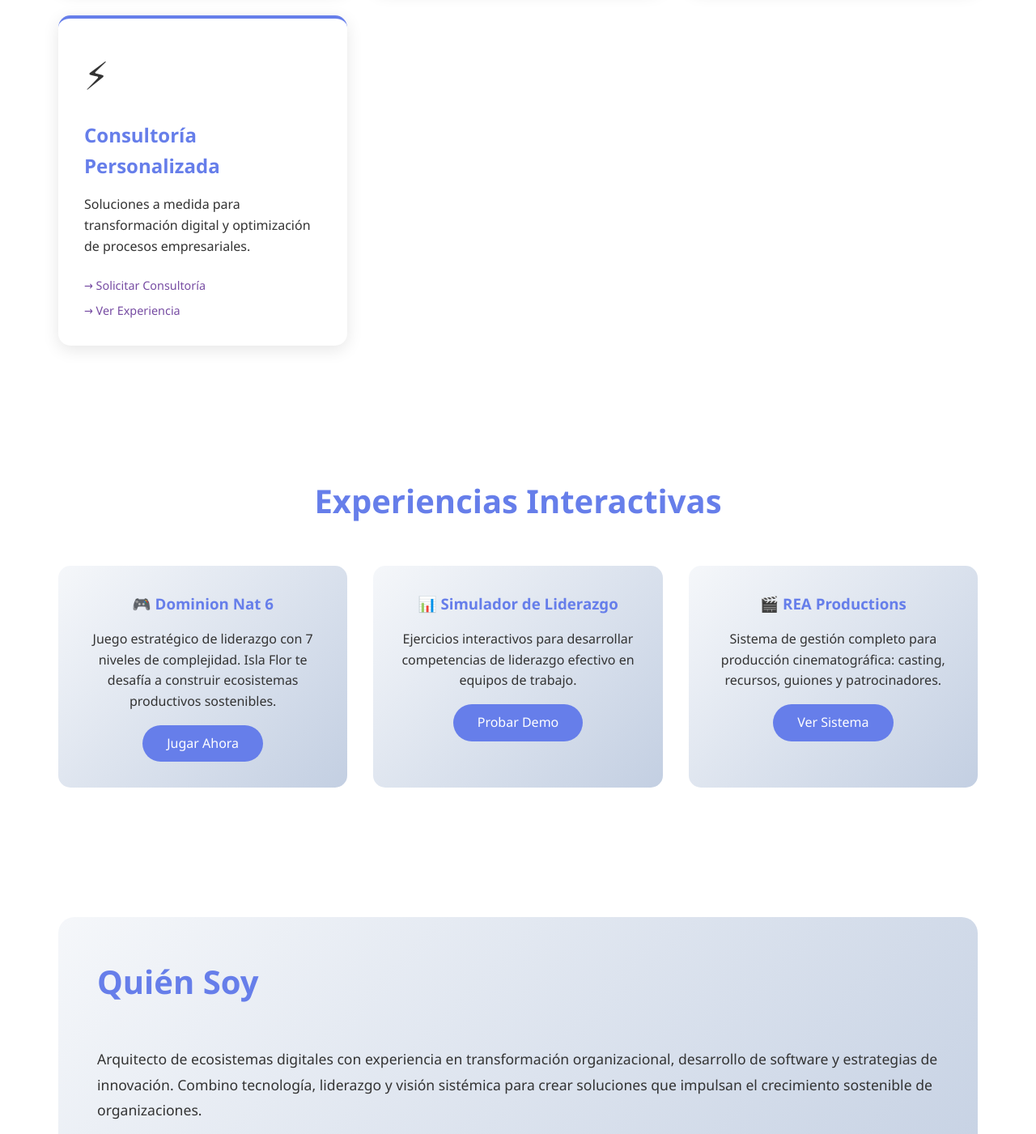
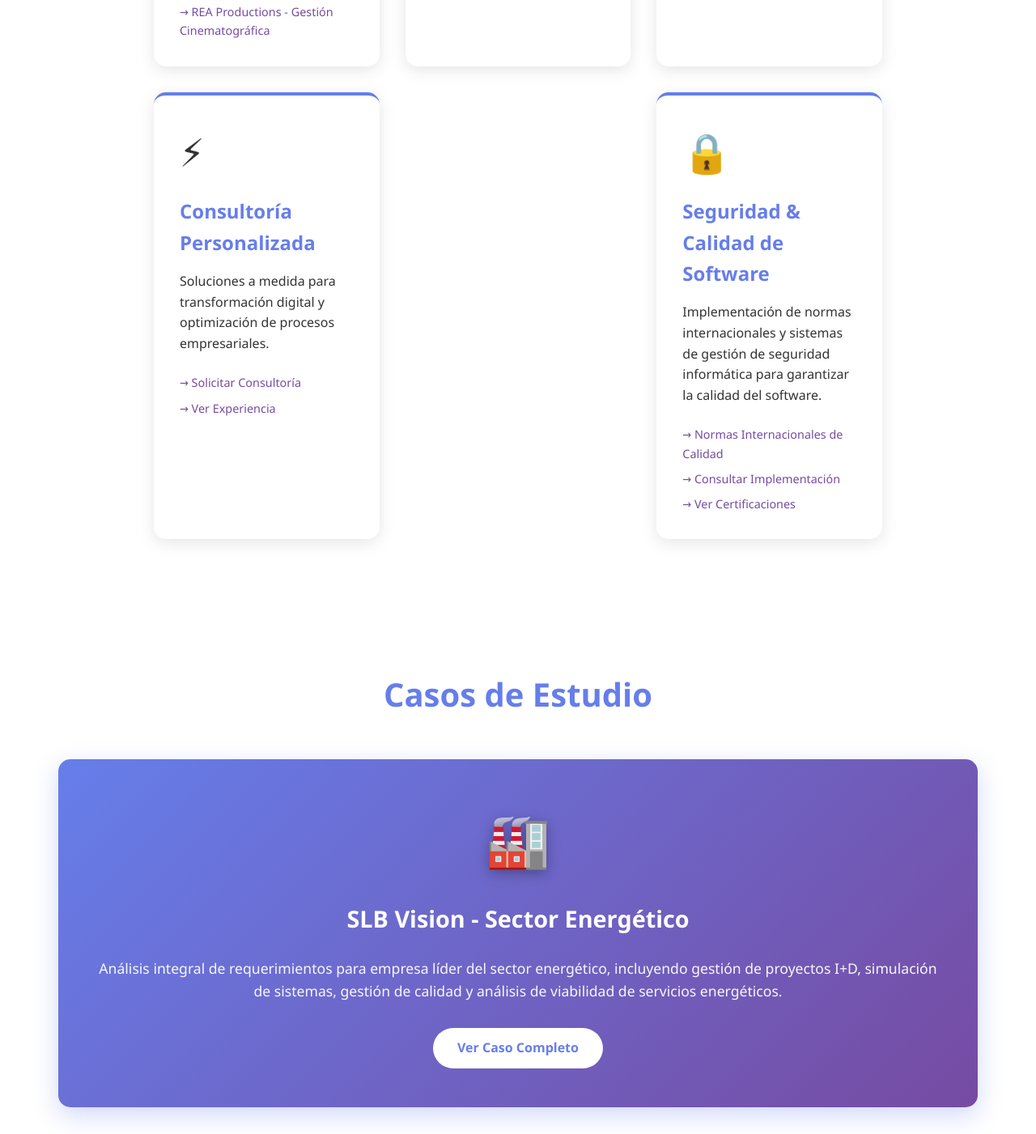
Before and after one commit to frantastico-rgb/nexus_lab, a plain HTML site: page index.html in a window 1280 px wide. Shown: the part 750-2151 px from the top of the page at 81% size. Drawn offline with Linux system fonts and the light colour scheme.

Commit message:
actualizar normas de calidad a vercel

```diff
--- a/index.html
+++ b/index.html
@@ -120,6 +120,42 @@
             grid-template-columns: repeat(auto-fit, minmax(280px, 1fr));
             gap: 2rem;
             margin-top: 3rem;
+            justify-items: center;
+        }
+
+        /* Responsive grid for better balance with 5 cards */
+        @media (min-width: 1200px) {
+            .services-grid {
+                grid-template-columns: repeat(3, 1fr);
+                max-width: 900px;
+                margin: 3rem auto 0;
+            }
+            .service-card:nth-child(4),
+            .service-card:nth-child(5) {
+                grid-column: span 1;
+                margin: 0 auto;
+                max-width: 280px;
+            }
+            .service-card:nth-child(4) {
+                grid-column: 1 / 2;
+                grid-row: 2;
+            }
+            .service-card:nth-child(5) {
+                grid-column: 3 / 4;
+                grid-row: 2;
+            }
+        }
+
+        @media (min-width: 900px) and (max-width: 1199px) {
+            .services-grid {
+                grid-template-columns: repeat(2, 1fr);
+                justify-items: center;
+            }
+            .service-card:nth-child(5) {
+                grid-column: 1 / -1;
+                max-width: 280px;
+                margin: 0 auto;
+            }
         }
 
         .service-card {
@@ -164,6 +200,64 @@
         .service-links a:hover {
             padding-left: 10px;
             text-decoration: underline;
+        }
+
+        /* Case Study Section */
+        .case-study-container {
+            display: grid;
+            grid-template-columns: repeat(auto-fit, minmax(400px, 1fr));
+            gap: 2rem;
+            margin-top: 3rem;
+        }
+
+        .case-study-card {
+            background: linear-gradient(135deg, #667eea 0%, #764ba2 100%);
+            color: white;
+            border-radius: 15px;
+            padding: 3rem;
+            text-align: center;
+            transition: transform 0.3s, box-shadow 0.3s;
+            box-shadow: 0 10px 30px rgba(102, 126, 234, 0.3);
+        }
+
+        .case-study-card:hover {
+            transform: translateY(-10px);
+            box-shadow: 0 20px 50px rgba(102, 126, 234, 0.4);
+        }
+
+        .case-study-icon {
+            font-size: 4rem;
+            margin-bottom: 1.5rem;
+            filter: drop-shadow(0 4px 8px rgba(0,0,0,0.3));
+        }
+
+        .case-study-card h3 {
+            color: white;
+            margin-bottom: 1.5rem;
+            font-size: 1.8rem;
+        }
+
+        .case-study-card p {
+            font-size: 1.1rem;
+            line-height: 1.6;
+            margin-bottom: 2rem;
+            opacity: 0.95;
+        }
+
+        .case-study-button {
+            background: white;
+            color: #667eea;
+            padding: 12px 30px;
+            border-radius: 25px;
+            text-decoration: none;
+            display: inline-block;
+            font-weight: bold;
+            transition: transform 0.3s, box-shadow 0.3s;
+        }
+
+        .case-study-button:hover {
+            transform: translateY(-2px);
+            box-shadow: 0 8px 20px rgba(0,0,0,0.2);
         }
 
         /* Portfolio/Demos */
@@ -358,6 +452,31 @@
                     <a href="#about">→ Ver Experiencia</a>
                 </div>
             </div>
+
+            <!-- Seguridad & Calidad de Software -->
+            <div class="service-card">
+                <div class="service-icon">🔒</div>
+                <h3>Seguridad & Calidad de Software</h3>
+                <p>Implementación de normas internacionales y sistemas de gestión de seguridad informática para garantizar la calidad del software.</p>
+                <div class="service-links">
+                    <a href="https://normas-calidad-software.vercel.app/" target="_blank">→ Normas Internacionales de Calidad</a>
+                    <a href="#contacto">→ Consultar Implementación</a>
+                    <a href="#about">→ Ver Certificaciones</a>
+                </div>
+            </div>
+        </div>
+    </section>
+
+    <!-- Casos de Estudio -->
+    <section id="casos-estudio">
+        <h2>Casos de Estudio</h2>
+        <div class="case-study-container">
+            <div class="case-study-card">
+                <div class="case-study-icon">🏭</div>
+                <h3>SLB Vision - Sector Energético</h3>
+                <p>Análisis integral de requerimientos para empresa líder del sector energético, incluyendo gestión de proyectos I+D, simulación de sistemas, gestión de calidad y análisis de viabilidad de servicios energéticos.</p>
+                <a href="https://slb-vision.vercel.app/" target="_blank" class="case-study-button">Ver Caso Completo</a>
+            </div>
         </div>
     </section>
 
@@ -416,7 +535,7 @@
         <p>&copy; 2025 SYNERGY LAB - Todos los derechos reservados</p>
         <p style="margin-top: 0.5rem; opacity: 0.8;">Transformando Ideas en Sistemas</p>
         <p style="margin-top: 1rem; font-size: 0.95rem; opacity: 0.85;">
-            <a href="https://frantastico-rgb.github.io/normas-calidad-software/" target="_blank" style="color: #fff; text-decoration: underline;">Normas Internacionales de Calidad en Software</a>
+            <a href="https://normas-calidad-software.vercel.app/" target="_blank" style="color: #fff; text-decoration: underline;">Normas Internacionales de Calidad en Software</a>
             &nbsp;— Identifica, analiza y compara estándares clave para el desarrollo profesional.<br>
             <span style="font-size:0.9em; opacity:0.7;">(Soporte y apoyo al equipo de trabajo)</span>
         </p>
```
